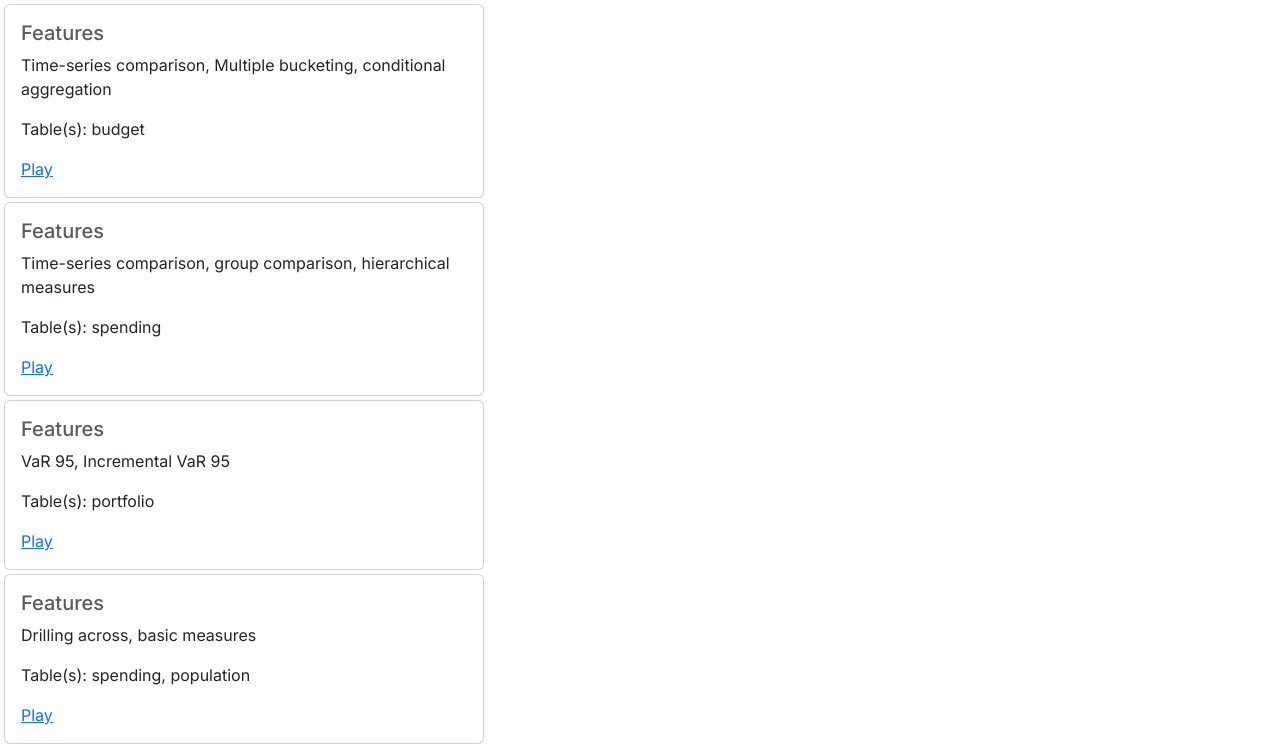
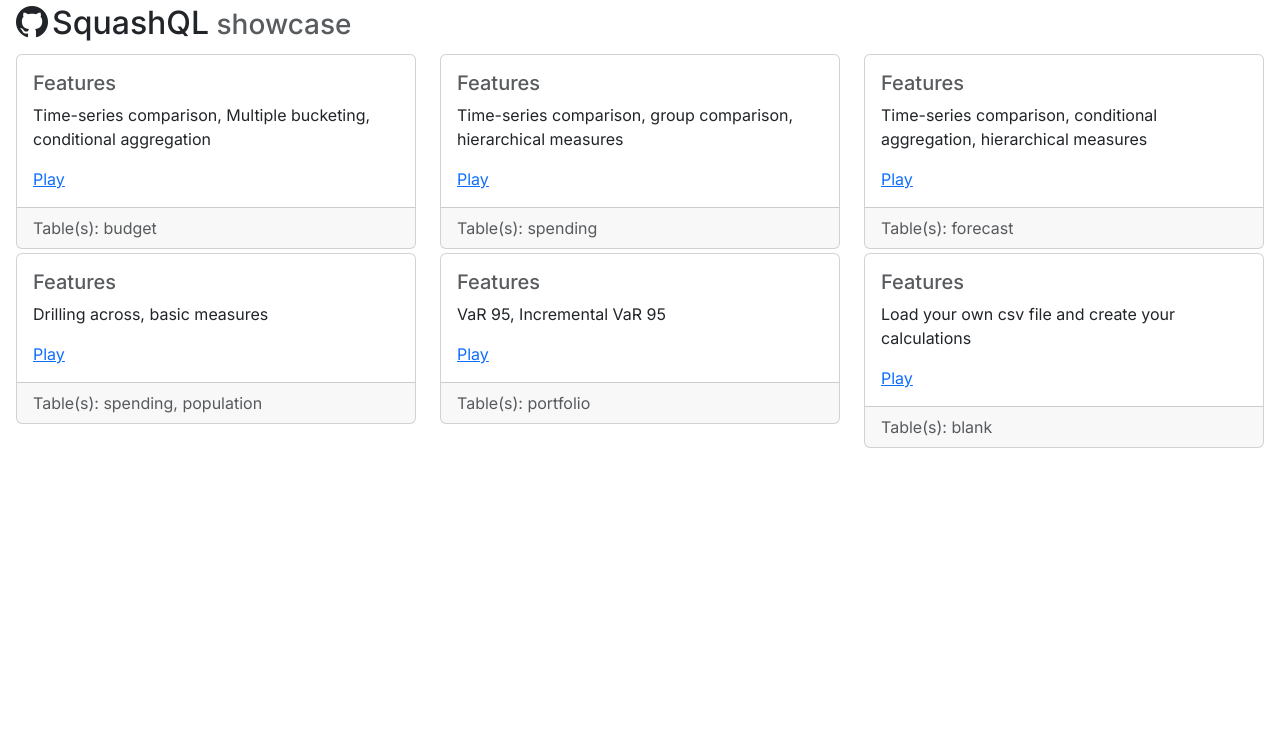
Before and after one commit to squashql/squashql-showcase, a Next.js app in the folder ui/: page / in a window 1280 px wide. Shown: the top 746 px of the page. Built offline with nearby package versions, Linux system fonts and the light colour scheme.

Commit message:
refactor first page

```diff
--- a/ui/src/app/page.tsx
+++ b/ui/src/app/page.tsx
@@ -1,3 +1,5 @@
+import React from "react";
+
 interface CardProps {
   tables: string[],
   features: string[],
@@ -6,17 +8,20 @@ interface CardProps {
 
 function Card(props: CardProps) {
   return (
-          <div className="card mb-1" style={{width: "30rem"}}>
+          <div className="card">
             <div className="card-body">
               <h5 className="card-title text-muted">Features</h5>
               <p className="card-text">
                 {props.features.join(", ")}<br/>
               </p>
+              <a href={props.link} className="card-link">Play</a>
+            </div>
+            <div className="card-footer text-body-secondary">
               <p className="card-text">
                 Table(s): {props.tables.join(", ")}
               </p>
-              <a href={props.link} className="card-link">Play</a>
             </div>
+
           </div>
   )
 }
@@ -24,18 +29,44 @@ function Card(props: CardProps) {
 export default function Page() {
 
   return (
-          <div className="ms-1 mt-1">
+          <>
+            <div className="row m-1">
+              <h2>
+                <a className="link-dark me-1" href={"https://github.com/squashql/squashql-showcase"}>
+                  <i className="bi bi-github"></i>
+                </a>
+                SquashQL
+                <small className="text-body-secondary">&nbsp;showcase</small>
+              </h2>
+            </div>
+            <div className="row m-1">
+              <div className="col">
                 <Card link={"tutorial"} tables={["budget"]}
                       features={["Time-series comparison", "Multiple bucketing", "conditional aggregation"]}/>
+              </div>
+              <div className="col">
                 <Card link={"spending"} tables={["spending"]}
                       features={["Time-series comparison", "group comparison", "hierarchical measures"]}/>
+              </div>
+              <div className="col">
+                <Card link={"financialplanning"} tables={["forecast"]}
+                      features={["Time-series comparison", "conditional aggregation", "hierarchical measures"]}/>
+              </div>
+            </div>
+            <div className="row m-1">
+              <div className="col">
+                <Card link={"spendingandpopulation"} tables={["spending", "population"]}
+                      features={["Drilling across", "basic measures"]}/>
+              </div>
+              <div className="col">
                 <Card link={"portfolio"} tables={["portfolio"]}
                       features={["VaR 95", "Incremental VaR 95"]}/>
-            <Card link={"spendingandpopulation"} tables={["spending", "population"]}
-                  features={["Drilling across", "basic measures"]}/>
-            <Card link={"financialplanning"} tables={["forecast"]}
-                  features={["Time-series comparison", "conditional aggregation", "hierarchical measures"]}/>
-            <Card link={"blank"} tables={["blank"]} features={["Load your own csv file and create your own calculations"]}/>
               </div>
+              <div className="col">
+                <Card link={"blank"} tables={["blank"]}
+                      features={["Load your own csv file and create your calculations"]}/>
+              </div>
+            </div>
+          </>
   )
 }
```
Also changed, not shown: 1 other file (tests, documents, lock files or other folders). Lines whose indentation alone changed are shown as unchanged.
